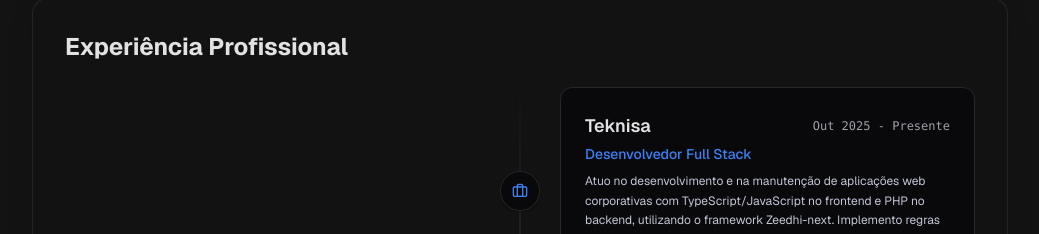
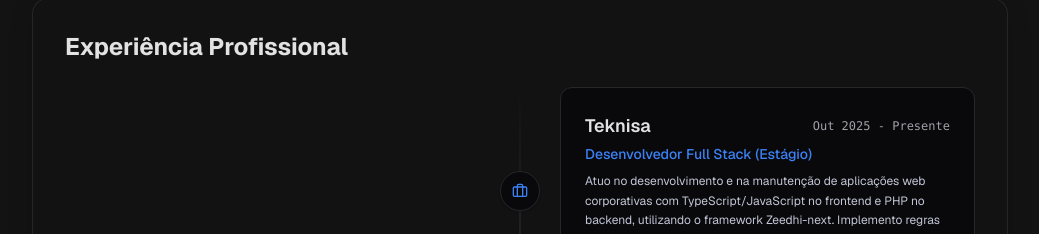
Before and after one commit to antoniobouneto/meu-portfolio, a Next.js app: page / in a window 1280 px wide. Shown: the part 1206-1440 px from the top of the page, without its empty margins (120-1159 px from the left). Built offline with nearby package versions, Linux system fonts and the light colour scheme.

Commit message:
Mark Teknisa role as internship in both languages

```diff
--- a/components/ExperienceSection.tsx
+++ b/components/ExperienceSection.tsx
@@ -15,6 +15,9 @@ export default function ExperienceSection() {
       <div className="space-y-6 relative before:absolute before:inset-0 before:ml-5 before:-translate-x-px md:before:mx-auto md:before:translate-x-0 before:h-full before:w-0.5 before:bg-gradient-to-b before:from-transparent before:via-border-subtle before:to-transparent">
         {experienceData.map((item, idx) => {
           const role = item.role[language];
+          const roleWithInternship = item.company === 'Teknisa'
+            ? `${role} (${language === 'EN' ? 'Intern' : 'Estágio'})`
+            : role;
           const desc = item.description?.[language];
 
           return (
@@ -23,7 +26,7 @@ export default function ExperienceSection() {
               className="relative flex items-center justify-between md:justify-normal md:odd:flex-row-reverse group"
             >
               {/* Icon Node */}
-              <div className="flex items-center justify-center w-10 h-10 rounded-full border border-border-subtle bg-surface-card text-on-surface-variant shadow shrink-0 md:order-1 md:group-odd:-translate-x-1/2 md:group-even:translate-x-1/2 group-hover:border-primary group-hover:text-primary transition-colors">
+              <div className="flex items-center justify-center w-10 h-10 rounded-full border border-border-subtle bg-surface-card text-on-surface-variant shadow shrink-0 md:order-1 md:group-odd:-translate-x-1/2 md:group-even:translate-x-1/2">
                 <Briefcase className="w-4 h-4 text-primary" />
               </div>
 
@@ -33,7 +36,7 @@ export default function ExperienceSection() {
                   <h3 className="text-lg font-semibold text-on-surface">{item.company}</h3>
                   <span className="text-xs text-text-muted font-mono">{item.period}</span>
                 </div>
-                <p className="text-sm font-medium text-primary mb-2">{role}</p>
+                <p className="text-sm font-medium text-primary mb-2">{roleWithInternship}</p>
                 {desc && <p className="text-xs text-on-surface-variant leading-relaxed">{desc}</p>}
               </div>
             </div>
```
